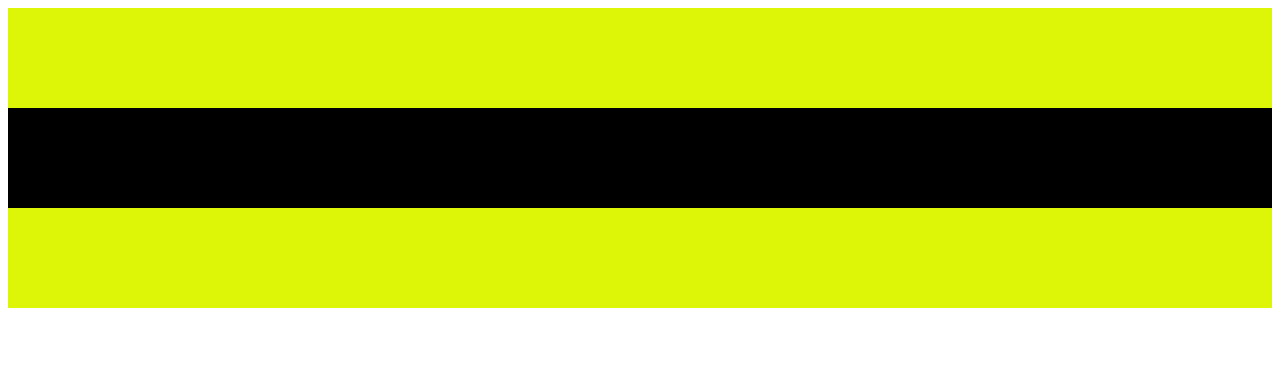
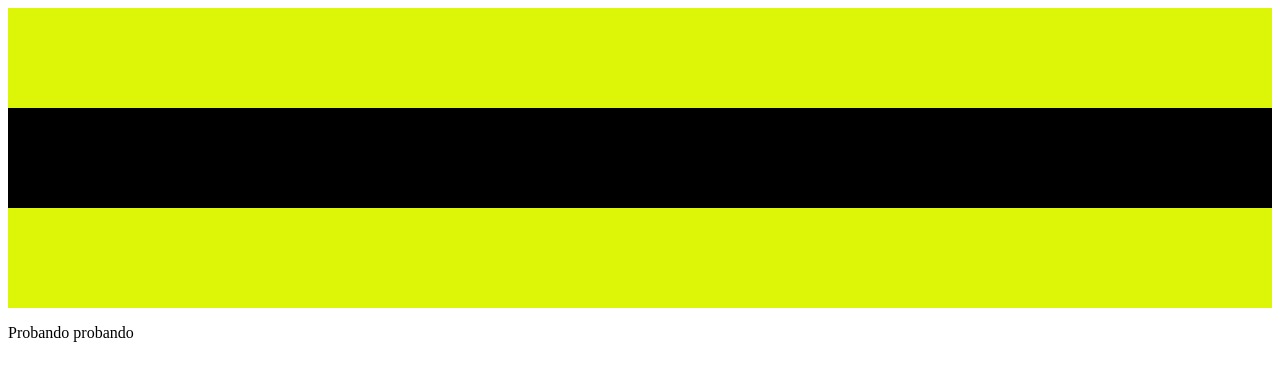
Before and after one commit to andreatelleria/TEST, a plain HTML site: page index.html in a window 1280 px wide. Drawn offline with Linux system fonts and the light colour scheme.

Commit message:
Segundo comentario

```diff
--- a/index.html
+++ b/index.html
@@ -11,6 +11,7 @@
     <div class = "black"></div>
     <div class = "yellow"></div>
 
+    <p>Probando probando</p>
     <script type="text/javascript" src="js/app.js">
 
     </script>
```
